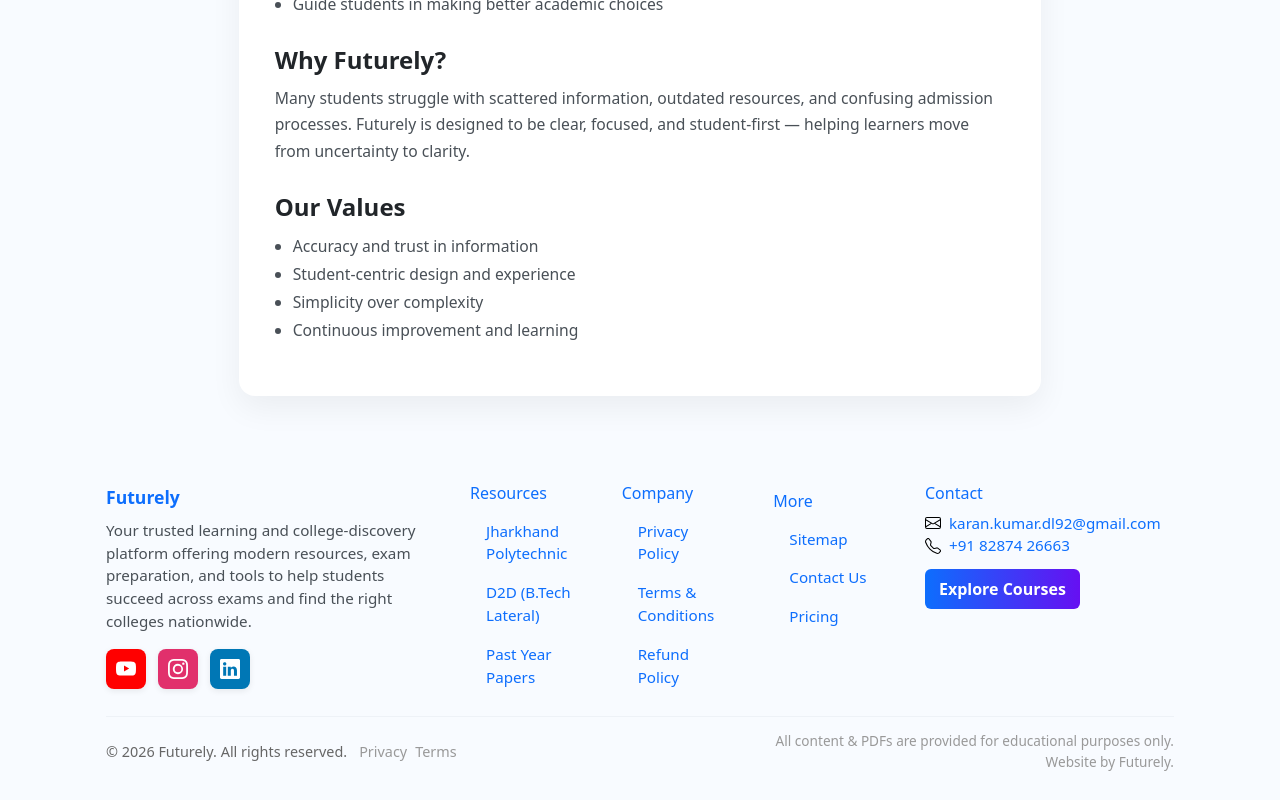
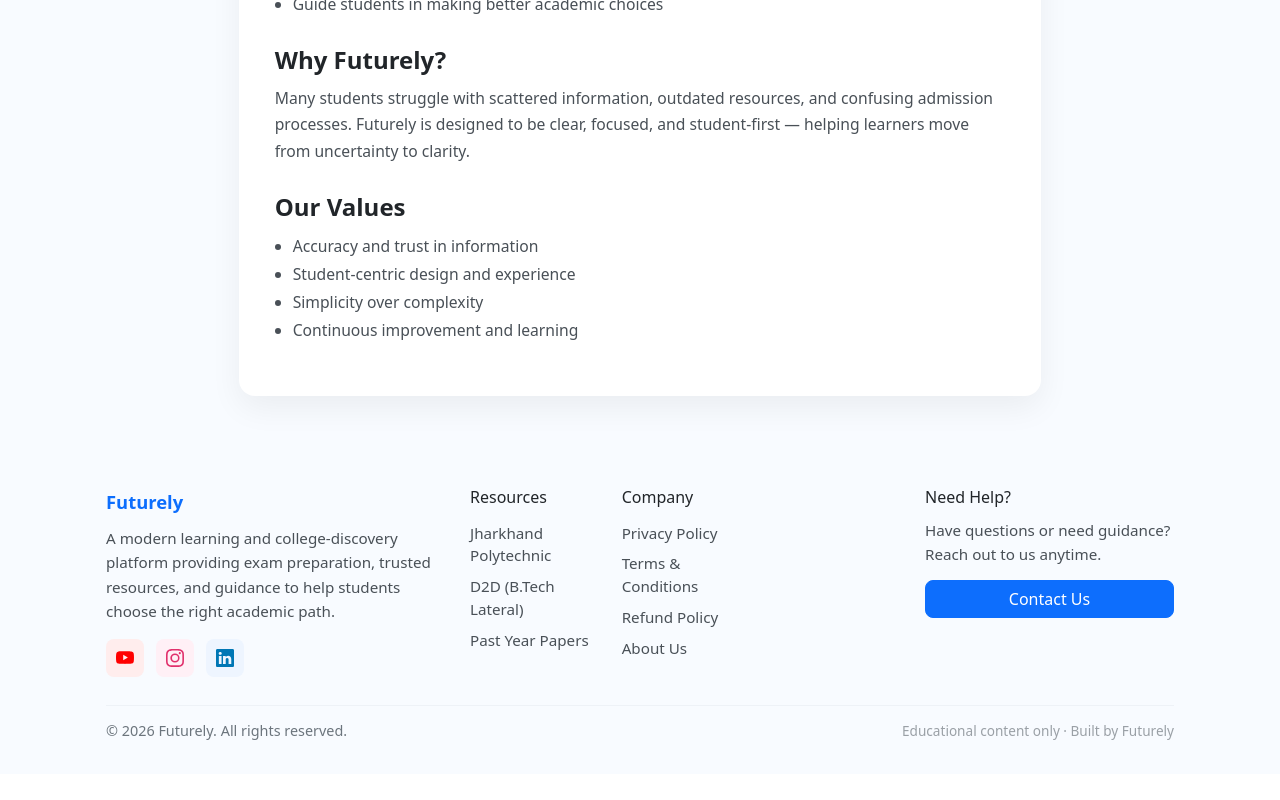
Before and after one commit to Karan123457/NextGenZ, a React (Create React App) app: page /about in a window 1280 px wide. Shown: the part 531-1331 px from the top of the page. After the commit the page ends 1305 px from the top, so only its background shows below. Built offline with nearby package versions, Linux system fonts and the light colour scheme; no server answers.

Commit message:
Add files via upload

```diff
--- a/src/MyComponents/Footer.js
+++ b/src/MyComponents/Footer.js
@@ -1,89 +1,101 @@
 import React from "react";
 import { Container, Row, Col, Nav, Button } from "react-bootstrap";
-import { Facebook, Instagram, Linkedin, Youtube, Envelope, Telephone } from "react-bootstrap-icons";
-
-// Universal, production-ready Footer for Futurely
-// - Mobile-first, accessible, and ready to extend
-// - Replace social URLs and phone/email if neededP
-// - Keeps copy intentionally universal to fit future content
+import { Facebook, Instagram, Linkedin, Youtube } from "react-bootstrap-icons";
 
 const Footer = ({ yearOverride }) => {
   const year = yearOverride || new Date().getFullYear();
 
+  const linkStyle = {
+    color: "#495057",
+    textDecoration: "none",
+    padding: "4px 0",
+  };
+
   return (
     <footer aria-label="Site footer" style={{ background: "#f8fbff" }}>
-      <Container style={{ maxWidth: 1100, padding: "28px 16px" }}>
+      <Container style={{ maxWidth: 1100, padding: "32px 16px" }}>
         <Row className="gy-4">
           {/* Brand */}
           <Col xs={12} md={4}>
-            <a href="/" style={{ color: "#0d6efd", textDecoration: "none", fontWeight: 800, fontSize: "1.1rem" }}>
+            <a
+              href="/"
+              style={{
+                color: "#0d6efd",
+                textDecoration: "none",
+                fontWeight: 800,
+                fontSize: "1.15rem",
+              }}
+            >
               Futurely
             </a>
-           <p style={{ marginTop: 8, color: "#495057", fontSize: "0.95rem", lineHeight: 1.5 }}>
-  Your trusted learning and college-discovery platform offering modern resources, exam preparation, and tools to help students succeed across exams and find the right colleges nationwide.
-</p>
 
+            <p
+              style={{
+                marginTop: 10,
+                color: "#495057",
+                fontSize: "0.95rem",
+                lineHeight: 1.6,
+              }}
+            >
+              A modern learning and college-discovery platform providing exam
+              preparation, trusted resources, and guidance to help students
+              choose the right academic path.
+            </p>
 
-            {/* Socials - touch friendly */}
-            <div style={{ display: "flex", gap: 12, marginTop: 12 }}>
+            {/* Socials */}
+            <div style={{ display: "flex", gap: 12, marginTop: 14 }}>
               <a
                 href="https://www.youtube.com/"
                 target="_blank"
                 rel="noopener noreferrer"
-                aria-label="YouTube (opens in new tab)"
+                aria-label="YouTube"
                 style={{
                   display: "inline-flex",
                   alignItems: "center",
                   justifyContent: "center",
-                  width: 40,
-                  height: 40,
-                  padding: 8,
+                  width: 38,
+                  height: 38,
                   borderRadius: 8,
-                  background: "#FF0000",
-                  boxShadow: "0 2px 6px rgba(0,0,0,0.08)",
+                  background: "#ffeded",
                 }}
               >
-                <Youtube size={20} color="#fff" />
+                <Youtube size={18} color="#FF0000" />
               </a>
 
               <a
                 href="https://www.instagram.com/"
                 target="_blank"
                 rel="noopener noreferrer"
-                aria-label="Instagram (opens in new tab)"
+                aria-label="Instagram"
                 style={{
                   display: "inline-flex",
                   alignItems: "center",
                   justifyContent: "center",
-                  width: 40,
-                  height: 40,
-                  padding: 8,
+                  width: 38,
+                  height: 38,
                   borderRadius: 8,
-                  background: "#E1306C",
-                  boxShadow: "0 2px 6px rgba(0,0,0,0.08)",
+                  background: "#fff0f6",
                 }}
               >
-                <Instagram size={20} color="#fff" />
+                <Instagram size={18} color="#E1306C" />
               </a>
 
               <a
                 href="https://www.linkedin.com/"
                 target="_blank"
                 rel="noopener noreferrer"
-                aria-label="LinkedIn (opens in new tab)"
+                aria-label="LinkedIn"
                 style={{
                   display: "inline-flex",
                   alignItems: "center",
                   justifyContent: "center",
-                  width: 40,
-                  height: 40,
-                  padding: 8,
+                  width: 38,
+                  height: 38,
                   borderRadius: 8,
-                  background: "#0077B5",
-                  boxShadow: "0 2px 6px rgba(0,0,0,0.08)",
+                  background: "#eef5ff",
                 }}
               >
-                <Linkedin size={20} color="#fff" />
+                <Linkedin size={18} color="#0077B5" />
               </a>
             </div>
           </Col>
@@ -92,72 +104,93 @@
           <Col xs={12} md={5}>
             <Row>
               <Col xs={6} sm={4}>
-                <h6 style={{ color: "#0d6efd", marginBottom: 8 }}>Resources</h6>
+                <h6 style={{ color: "#212529", marginBottom: 10 }}>
+                  Resources
+                </h6>
                 <Nav className="flex-column" style={{ fontSize: "0.95rem" }}>
-                  <Nav.Link href="/jh-polytechnic">Jharkhand Polytechnic</Nav.Link>
-                  <Nav.Link href="/jharkhand-d2d">D2D (B.Tech Lateral)</Nav.Link>
-                  <Nav.Link href="/jh-question-paper">Past Year Papers</Nav.Link>
+                  <Nav.Link href="/jh-polytechnic" style={linkStyle}>
+                    Jharkhand Polytechnic
+                  </Nav.Link>
+                  <Nav.Link href="/jharkhand-d2d" style={linkStyle}>
+                    D2D (B.Tech Lateral)
+                  </Nav.Link>
+                  <Nav.Link href="/jh-question-paper" style={linkStyle}>
+                    Past Year Papers
+                  </Nav.Link>
                 </Nav>
               </Col>
 
               <Col xs={6} sm={4}>
-                <h6 style={{ color: "#0d6efd", marginBottom: 8 }}>Company</h6>
+                <h6 style={{ color: "#212529", marginBottom: 10 }}>
+                  Company
+                </h6>
                 <Nav className="flex-column" style={{ fontSize: "0.95rem" }}>
-                  <Nav.Link href="/privacy-policy">Privacy Policy</Nav.Link>
-                  <Nav.Link href="/terms-and-conditions">Terms &amp; Conditions</Nav.Link>
-                  <Nav.Link href="/refund-policy">Refund Policy</Nav.Link>
-                </Nav>
-              </Col>
-
-              <Col xs={12} sm={4} style={{ marginTop: 8 }}>
-                <h6 style={{ color: "#0d6efd", marginBottom: 8 }}>More</h6>
-                <Nav className="flex-column" style={{ fontSize: "0.95rem" }}>
-                  <Nav.Link href="/sitemap.xml">Sitemap</Nav.Link>
-                  <Nav.Link href="/contact">Contact Us</Nav.Link>
-                  <Nav.Link href="/pricing">Pricing</Nav.Link>
+                  <Nav.Link href="/privacy-policy" style={linkStyle}>
+                    Privacy Policy
+                  </Nav.Link>
+                  <Nav.Link href="/terms-and-conditions" style={linkStyle}>
+                    Terms & Conditions
+                  </Nav.Link>
+                  <Nav.Link href="/refund-policy" style={linkStyle}>
+                    Refund Policy
+                  </Nav.Link>
+                  <Nav.Link href="/about" style={linkStyle}>
+                    About Us
+                  </Nav.Link>
                 </Nav>
               </Col>
             </Row>
           </Col>
 
-          {/* Contact & CTA */}
+          {/* Contact CTA */}
           <Col xs={12} md={3}>
-            <h6 style={{ color: "#0d6efd", marginBottom: 8 }}>Contact</h6>
-            <div style={{ color: "#333", fontSize: "0.95rem", lineHeight: 1.5 }}>
-              <div style={{ display: "flex", alignItems: "center", gap: 8 }}>
-                <Envelope size={16} />
-                <a href="mailto:karan.kumar.dl92@gmail.com" style={{ color: "#0d6efd", textDecoration: "none" }}>karan.kumar.dl92@gmail.com</a>
-              </div>
-              <div style={{ display: "flex", alignItems: "center", gap: 8 }}>
-                <Telephone size={16} />
-                <a href="tel:+918287426663" style={{ color: "#0d6efd", textDecoration: "none" }}>+91 82874 26663</a>
-              </div>
+            <h6 style={{ color: "#212529", marginBottom: 10 }}>
+              Need Help?
+            </h6>
+            <p
+              style={{
+                fontSize: "0.95rem",
+                color: "#495057",
+                lineHeight: 1.6,
+                marginBottom: 14,
+              }}
+            >
+              Have questions or need guidance? Reach out to us anytime.
+            </p>
 
-              <div style={{ marginTop: 12 }}>
-                <a href="/pricing" style={{ textDecoration: "none" }}>
-                  <Button style={{ background: "linear-gradient(90deg,#0d6efd,#6610f2)", border: "none", padding: "8px 14px", fontWeight: 700 }}>
-                    Explore Courses
-                  </Button>
-                </a>
-              </div>
-            </div>
+            <Button
+              href="/contact"
+              variant="primary"
+              style={{
+                width: "100%",
+                borderRadius: 8,
+                fontWeight: 500,
+              }}
+            >
+              Contact Us
+            </Button>
           </Col>
-
         </Row>
 
-        {/* Divider + bottom */}
-        <div style={{ borderTop: "1px solid #eef2f7", marginTop: 20, paddingTop: 14, display: "flex", justifyContent: "space-between", alignItems: "center", gap: 12, flexWrap: "wrap" }}>
-          <div style={{ color: "#666", fontSize: "0.9rem" }}>
+        {/* Bottom */}
+        <div
+          style={{
+            borderTop: "1px solid #eef2f7",
+            marginTop: 28,
+            paddingTop: 14,
+            display: "flex",
+            justifyContent: "space-between",
+            alignItems: "center",
+            gap: 12,
+            flexWrap: "wrap",
+          }}
+        >
+          <div style={{ color: "#6c757d", fontSize: "0.9rem" }}>
             © {year} Futurely. All rights reserved.
-            <span style={{ marginLeft: 12 }}>
-              <a href="/privacy-policy" style={{ color: "#999", textDecoration: "none", marginRight: 8 }}>Privacy</a>
-              <a href="/terms-and-conditions" style={{ color: "#999", textDecoration: "none" }}>Terms</a>
-            </span>
           </div>
 
-          <div style={{ color: "#999", fontSize: "0.85rem", textAlign: "right" }}>
-            <div>All content & PDFs are provided for educational purposes only.</div>
-            <div>Website by Futurely.</div>
+          <div style={{ color: "#9aa0a6", fontSize: "0.85rem" }}>
+            Educational content only · Built by Futurely
           </div>
         </div>
       </Container>
```
